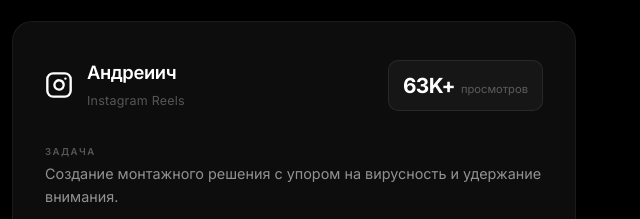
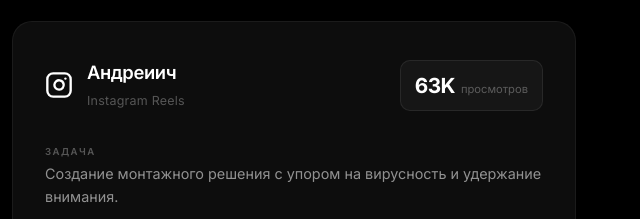
Before and after one commit to scowy2/portfolio, a plain HTML site: page index.html in a window 1280 px wide. Shown: the part 2498-2717 px from the top of the page, 640-1280 px from the left. Drawn offline with Linux system fonts and the light colour scheme.

Commit message:
Remove + from 63K stat

```diff
--- a/index.html
+++ b/index.html
@@ -232,7 +232,7 @@
                             </div>
                         </div>
                         <div class="case__stat-badge">
-                            <span class="case__stat-value">63K+</span>
+                            <span class="case__stat-value">63K</span>
                             <span class="case__stat-label">просмотров</span>
                         </div>
                     </div>
```
